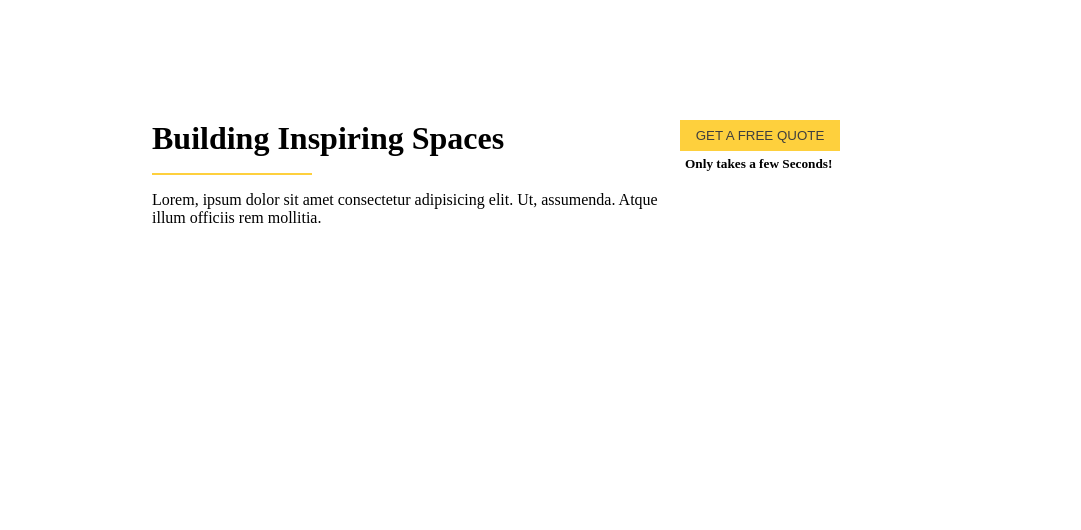
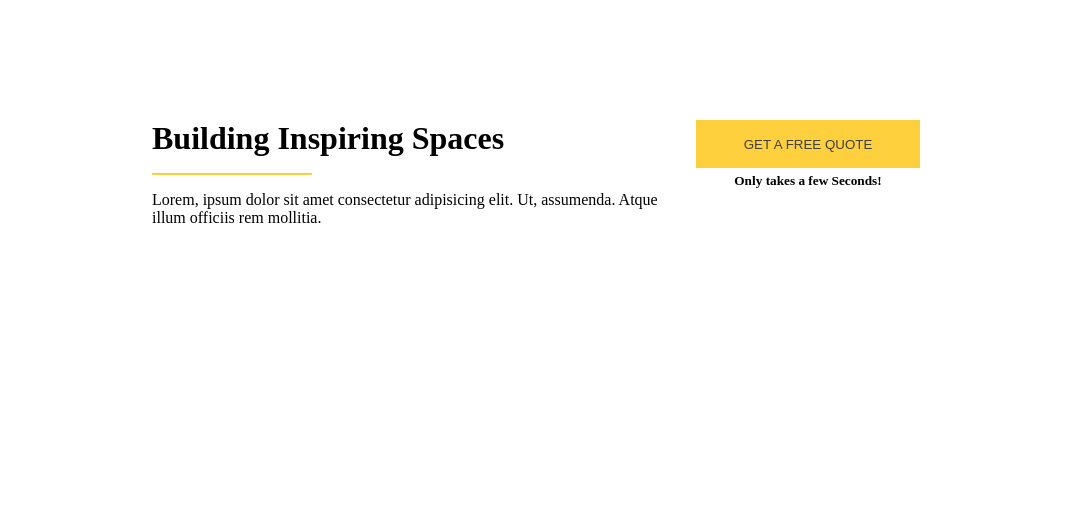
Before and after one commit to carlomarcon/proj-html-vuejs, a Vue app: page / in a window 1280 px wide. Shown: the part 5280-5810 px from the top of the page, without its empty margins (96-1177 px from the left). Built offline with nearby package versions, Linux system fonts and the light colour scheme.

Commit message:
ADD: FINAL SLIDE

```diff
--- a/src/components/appExperiences.vue
+++ b/src/components/appExperiences.vue
@@ -42,12 +42,14 @@ export default { components: { AppButton } };
   .button {
     width: 20%;
     height: 60%;
+    text-align: center;
 
     .btn {
       color: #3f3f3f;
       background-color: #fed03d;
       padding: 0.5rem;
-      width: 10rem;
+      width: 14rem;
+      height: 3rem;
     }
 
     h5 {
--- a/src/components/appFooter.vue
+++ b/src/components/appFooter.vue
@@ -51,7 +51,11 @@ export default {
     </div>
     <div class="col">
       <h4>FIND US</h4>
-      <img :src="getImagepath('construction_map_pin.png-Notti')" alt="" />
+      <img
+        class="location"
+        :src="getImagepath('construction_map_pin.png-Notti')"
+        alt=""
+      />
     </div>
   </div>
 </template>
@@ -67,6 +71,11 @@ export default {
   .col {
     width: calc(100% / 5);
     height: 90%;
+
+    .location {
+      height: 220px;
+      width: 250px;
+    }
 
     ul {
       margin-top: 1rem;
```
